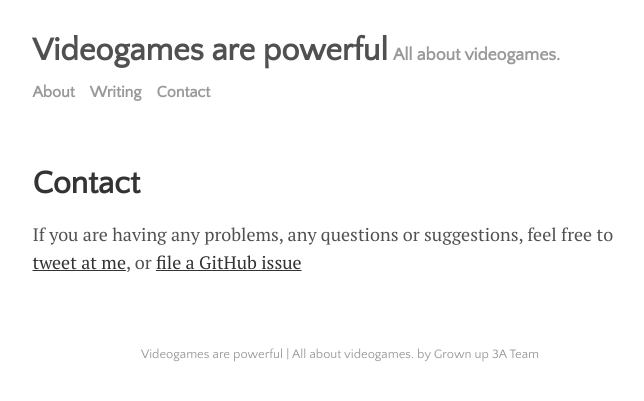
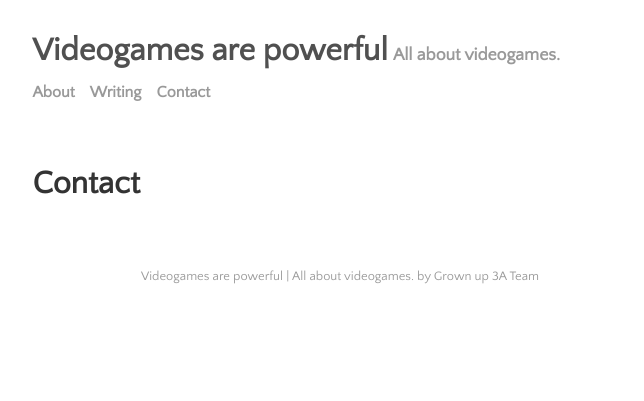
Before and after one commit to AlbCM/Grown-up-3A-Blog, a Jekyll site: the page built from menu/contact.md, in a window 1280 px wide. Shown: the top 401 px of the page, without its empty margins (300-944 px from the left). Built offline with Jekyll 4.4.1, drawn with Linux system fonts in a browser that asks for light colours; nearby versions of some CDN libraries.

Commit message:
Update contact.md

```diff
--- a/menu/contact.md
+++ b/menu/contact.md
@@ -2,5 +2,3 @@
 layout: page
 title: Contact
 ---
-
-If you are having any problems, any questions or suggestions, feel free to [tweet at me](https://twitter.com/intent/tweet?text=%40paululele), or [file a GitHub issue](https://github.com/lenpaul/lagrange/issues/new)
```
